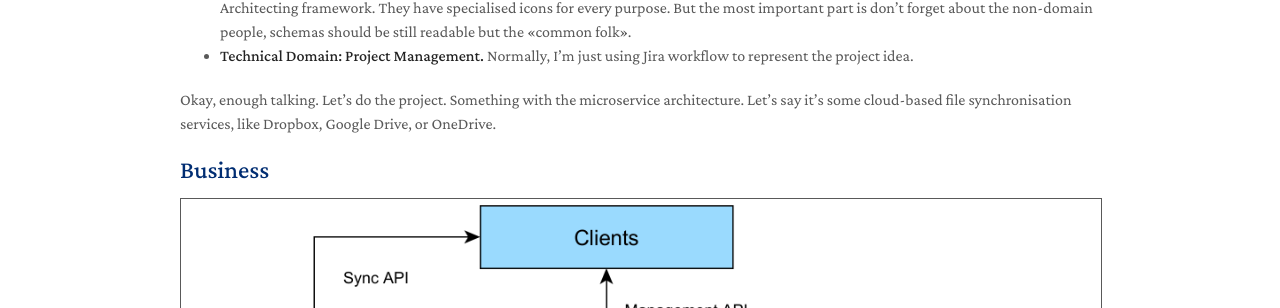
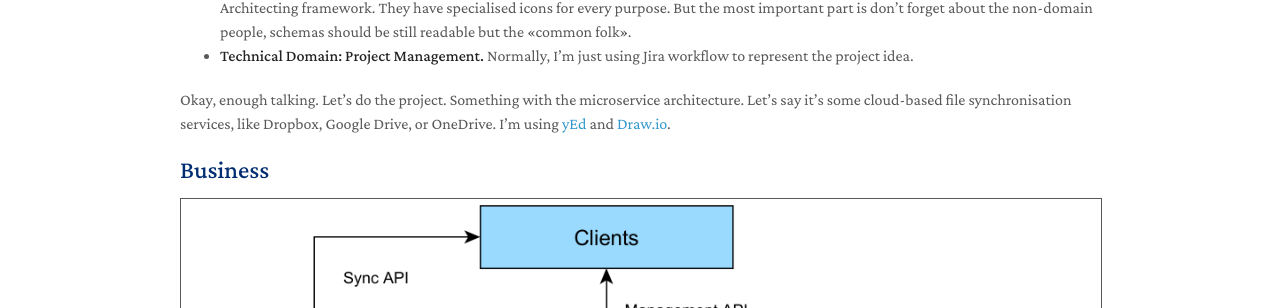
Before and after one commit to d-k-ivanov/d-k-ivanov.github.io, a Jekyll site: the page built from _posts/2023/2023-11-27-Architecture-Thoughts-about-Fancy-Schemas.md, in a window 1280 px wide and 900 px high. Shown: the part 395-703 px from the top of the window. Built offline with Jekyll 4.4.1, drawn with Linux system fonts in a browser that asks for light colours; a style sheet for code colours, icons or effects is not loaded.

Commit message:
Post 2024-20-01-01-02

```diff
--- a/_posts/2023/2023-11-27-Architecture-Thoughts-about-Fancy-Schemas.md
+++ b/_posts/2023/2023-11-27-Architecture-Thoughts-about-Fancy-Schemas.md
@@ -15,7 +15,7 @@ I'm always going with schemas. Initial schemas, describing basics. Post-factum s
 - **Technical Domain: AWS.** They should be understandable for AWS Architects from the first sight. So, in general, look to the AWS Architecting framework. They have specialised icons for every purpose. But the most important part is don't forget about the non-domain people, schemas should be still readable but the «common folk».
 - **Technical Domain: Project Management.** Normally, I'm just using Jira workflow to represent the project idea.
 
-Okay, enough talking. Let's do the project. Something with the microservice architecture. Let's say it's some cloud-based file synchronisation services, like Dropbox, Google Drive, or OneDrive.
+Okay, enough talking. Let's do the project. Something with the microservice architecture. Let's say it's some cloud-based file synchronisation services, like Dropbox, Google Drive, or OneDrive. I'm using [yEd](https://www.yworks.com/products/yed) and [Draw.io](https://app.diagrams.net/).
 
 ## Business
 
```
